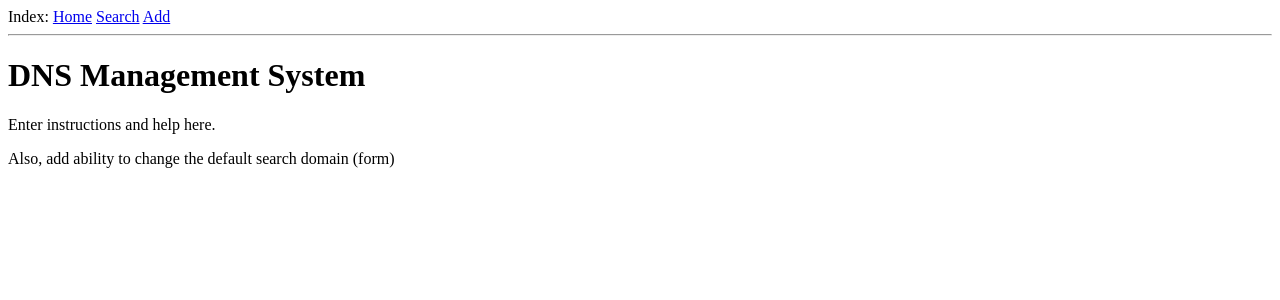
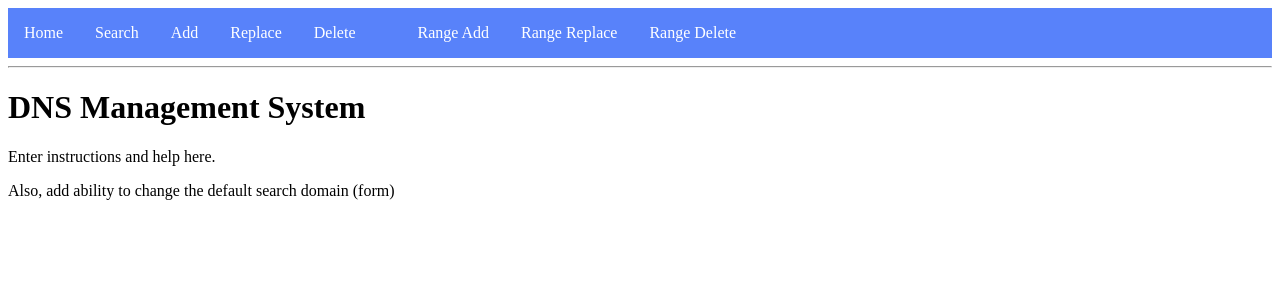
Before and after one commit to strattner/pybinder-web, a Flask app: template app/templates/index.html in a window 1280 px wide. Shown: the top 300 px of the page. Run offline with Flask 2, Linux system fonts and the light colour scheme; the template is opened without the code that fills it, so the values that code supplies are empty.

Commit message:
Improve menu and form views

```diff
--- a/app/forms.py
+++ b/app/forms.py
@@ -3,8 +3,8 @@ from wtforms import StringField, BooleanField
 from wtforms.validators import DataRequired
 
 class SearchForm(FlaskForm):
-    search_terms = StringField('search_terms', validators=[DataRequired()])
+    search_terms = StringField('Search Entries:', validators=[DataRequired()])
 
 class AddForm(FlaskForm):
-    name = StringField('name', validators=[DataRequired()])
-    ipaddr = StringField('ipaddr', validators=[DataRequired()])
+    name = StringField('Name:', validators=[DataRequired()])
+    ipaddr = StringField('Address:', validators=[DataRequired()])
--- a/app/templates/base.html
+++ b/app/templates/base.html
@@ -6,6 +6,40 @@
         <title>Welcome to DNS Management Service</title>
         {% endif %}
         <style>
+            div.submit .button {
+                background-color: #5882FA;
+                color: white;
+                font-size: 13px;
+            }
+            div.submit .button:hover {
+                background-color: #2E2EFE;
+            }
+            ul.menu {
+                list-style-type: none;
+                margin: 0;
+                padding: 0;
+                overflow: hidden;
+                background-color: #5882FA;
+            }
+            li.menu {
+                float: left;
+            }
+            li.user {
+                float: right;
+            }
+            li.range {
+                padding-left: 30px;
+            }
+            li.menu a {
+                display: block;
+                color: white;
+                text-align: center;
+                padding: 16px;
+                text-decoration: none;
+            }
+            li.menu a:hover {
+                background-color: #2E2EFE;
+            }
             table {
             width:30%;
             }
@@ -21,12 +55,19 @@
         </style>
     </head>
     <body>
-        <div>
-            Index: <a href="/index">Home</a> <a href="/search">Search</a> <a href="/add">Add</a>
+        <ul class="menu">
+            <li class="menu"><a href="/index">Home</a></li>
+            <li class="menu"><a href="/search">Search</a></li>
+            <li class="menu"><a href="/add">Add</a></li>
+            <li class="menu"><a href="/replace">Replace</a></li>
+            <li class="menu"><a href="/delete">Delete</a></li>
+            <li class="menu range"><a href="/range-add">Range Add</a></li>
+            <li class="menu"><a href="/range-replace">Range Replace</a></li>
+            <li class="menu"><a href="/range-delete">Range Delete</a></li>
             {% if user %}
-            <span style="float:right"><a href="/history">{{ user }}</a></span>
+            <li class="menu user"><a href="/history">{{ user }}</a></li>
             {% endif %}
-        </div>
+        </ul>
         <hr>
         <h1>DNS Management System</h1><p></p>
         {% block content %}
```
Also changed, not shown: app/templates/add.html (+18 -9 lines), app/templates/history.html (+9 -5 lines).
